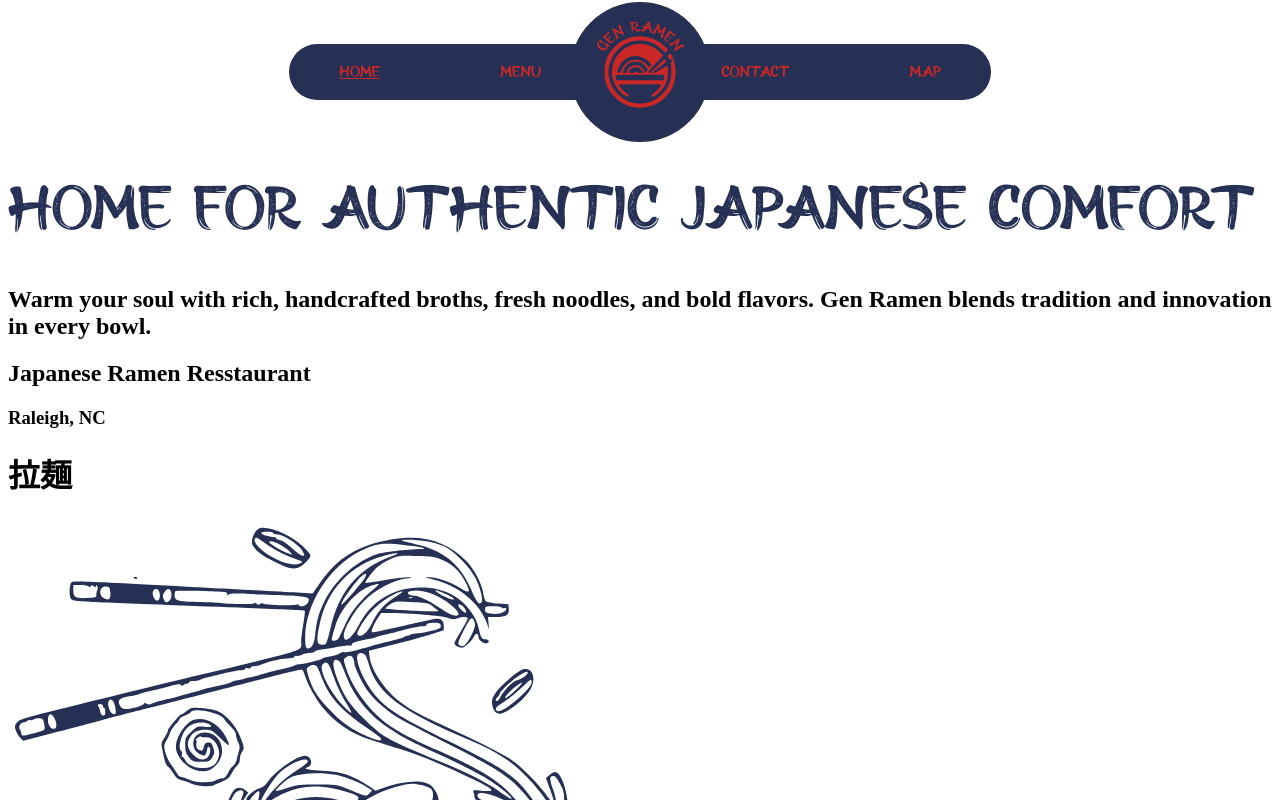
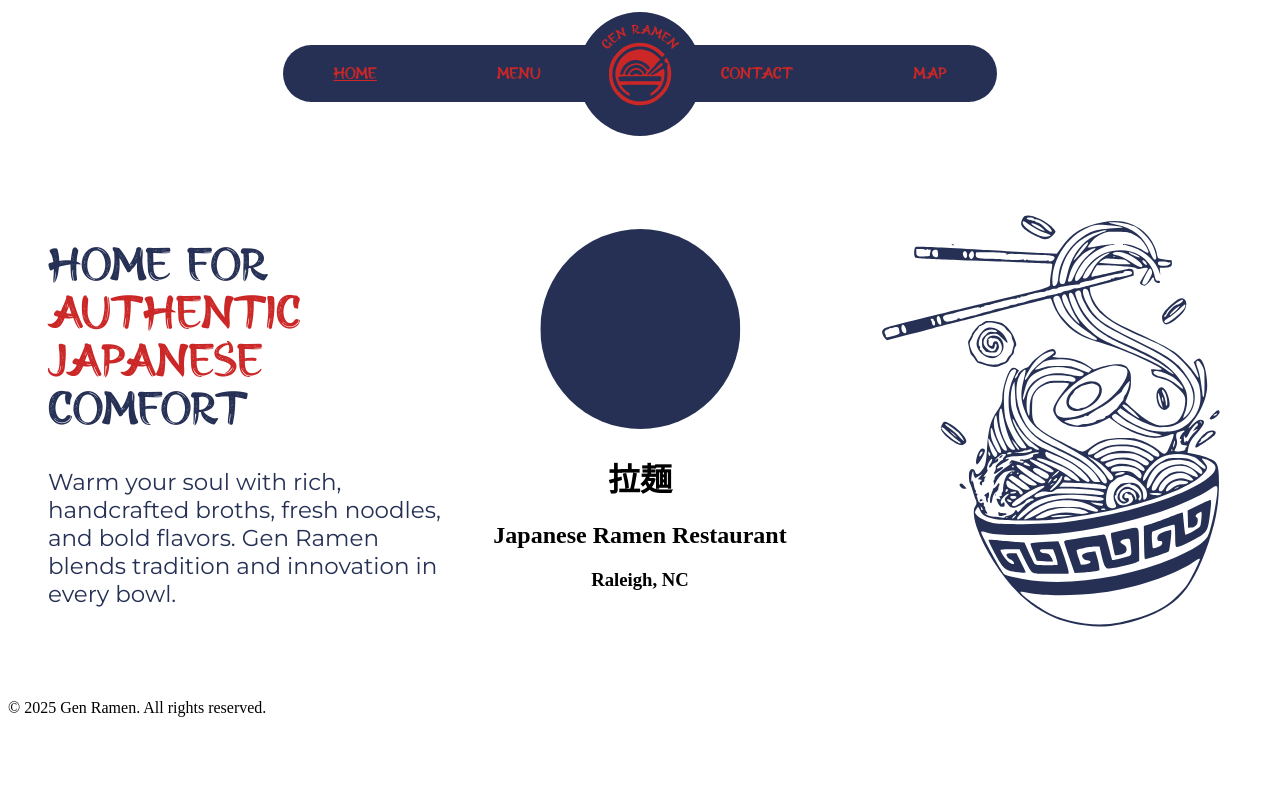
Before and after one commit to YummyYohan/Gen-Ramen, a plain HTML site: page pages/home.html in a window 1280 px wide. Shown: the top 800 px of the page. Drawn offline with Linux system fonts and the light colour scheme.

Commit message:
flex box for svg circle, main header, ramen image. Added Fonts and highlighting

```diff
--- a/pages/home.html
+++ b/pages/home.html
@@ -4,7 +4,12 @@
     <meta charset="UTF-8" />
     <title>Gen Ramen</title>
     <link rel="stylesheet" href="/styles/home.css" />
+    <!-- Gen Ramen Favicon -->
     <link rel="icon" href="/images/favicon.ico" type="image/x-icon" />
+    <!-- Google Fonts: Montserrat -->
+    <link rel="preconnect" href="https://fonts.googleapis.com">
+    <link rel="preconnect" href="https://fonts.gstatic.com" crossorigin>
+    <link href="https://fonts.googleapis.com/css2?family=Montserrat:ital,wght@0,100..900;1,100..900&display=swap" rel="stylesheet">
 </head>
 <body>
     <script src="/scripts/script.js"></script>
@@ -40,26 +45,25 @@
         </nav>
     </div>
 
-
+    <div class = "topPage">
         <div class = "main-header">
-        <h1>Home For Authentic Japanese Comfort</h1>
+            <h1>Home For <span class="highlight">Authentic Japanese</span> Comfort</h1>
             <h2>Warm your soul with rich, handcrafted broths, fresh noodles, and bold flavors. Gen Ramen blends tradition and innovation in every bowl.</h3>
         </div>
 
         <div class = "icon-header">
-        <h2>Japanese Ramen Resstaurant</h2>
+            <svg width="200" height="200" viewbox="0 0 200 200">
+                <circle cx="100" cy="100" r="100"/>
+            </svg>
+            <!-- translates to ramen -->
+            <h1>拉麺</h1>
+            <h2>Japanese Ramen Restaurant</h2>
             <h3>Raleigh, NC</h3>
         </div>
 
-
-    <div class="japanese-text">
-        <!-- translates to ramen -->
-        <h1>拉麺</h1>
+        <img src="/images/Ramen blue.svg" alt="Ramen Icon" class="ramen-icon" />
     </div>
 
-    <div class = "ramen-icon">
-        <img src="/images/Ramen blue.svg" alt="Ramen Icon" />
-    </div>
     <footer>
         <p>&copy; 2025 Gen Ramen. All rights reserved.</p>
     </footer>
--- a/styles/home.css
+++ b/styles/home.css
@@ -3,7 +3,7 @@
     display: flex;
     justify-content: center;
     font-family: HiroMisake;
-    font-size: 12pt;
+    font-size: 17px;
     font-weight: normal;
     font-style: normal;
 }
@@ -38,7 +38,7 @@ nav a.active {
     display: flex;
     align-items: center;
     justify-content: center;
-    padding: 20px;
+    padding: 12px;
     border-radius: 50%;
     background-color: #253054;
 }
@@ -47,29 +47,79 @@ nav a.active {
     position: absolute;
     top: 50%;
     left: 50%;
-    width: 80px;
-    height: 80px;
+    width: 70px;
+    height: 70px;
     transform: translate(-50%, -50%);
     border-radius: 50%;
 }
 
+.topPage {
+    position: relative;
+    display: flex;
+    flex-direction: row;
+    flex-wrap: nowrap;
+    align-items: center;
+    justify-content: space-between;
+    gap: 20px;
+    margin: 50px auto;
+    padding: 20px;
+}
+.main-header {
+    text-align: left;
+    width: 100%;
+    margin: 0 20px;
+    color: #253054;
+    max-width: 33.5%;
+    overflow-wrap: break-word;
+}
+
+
 .main-header h1 {
     font-family: HiroMisake;
-    font-size: 48pt;
-    color: #253054;
+    font-size: 48px;
     font-style: normal;
     font-weight: normal;
+
 }
 
-.logo-container p {
-    font-family: HiroMisake;
-    font-size: 12pt;
+.main-header h2 {
+    font-family: "Montserrat", sans-serif;
+    font-weight: normal;
+    font-style: normal;
+    font-size: 23px;
+
+}
+
+.icon-header {
+    align-items: center;
+    justify-content: center;
+    margin: 0 auto;
+    text-align: center;
+    position: absolute;
+    left: 50%;
+    transform: translateX(-50%);
+}
+
+.ramen-icon {
+    width: 100%;
+    max-width: 400px;
+    height:auto;
+    max-height: 420px;
+}
+
+circle {
+    fill: #253054;
+}
+
+span {
     color: #CC2727;
 }
+
 
 text {
     text-anchor: middle;
     fill: #CC2727;
+    font-size: 14px;
 }
 
 @font-face {
@@ -77,5 +127,29 @@ text {
     src: url(/fonts/HIROMISAKE.ttf);
     font-weight: normal;
     font-style: normal;
+}
 
+
+/* Responsive fix for small screens */
+@media (max-width: 1000px) {
+  .topPage {
+    display: flex;
+    flex-direction: column;
+    align-items: center;
+    text-align: center;
+    justify-content: center;
+  }
+
+  .main-header,
+  .icon-header,
+  .ramen-icon {
+    max-width: 100%;
+    position: static;
+    transform: none;
+  }
+
+  .main-header h1,
+  .main-header h2 {
+    text-align: center;
+  }
 }
```
Lines whose indentation alone changed are shown as unchanged.
